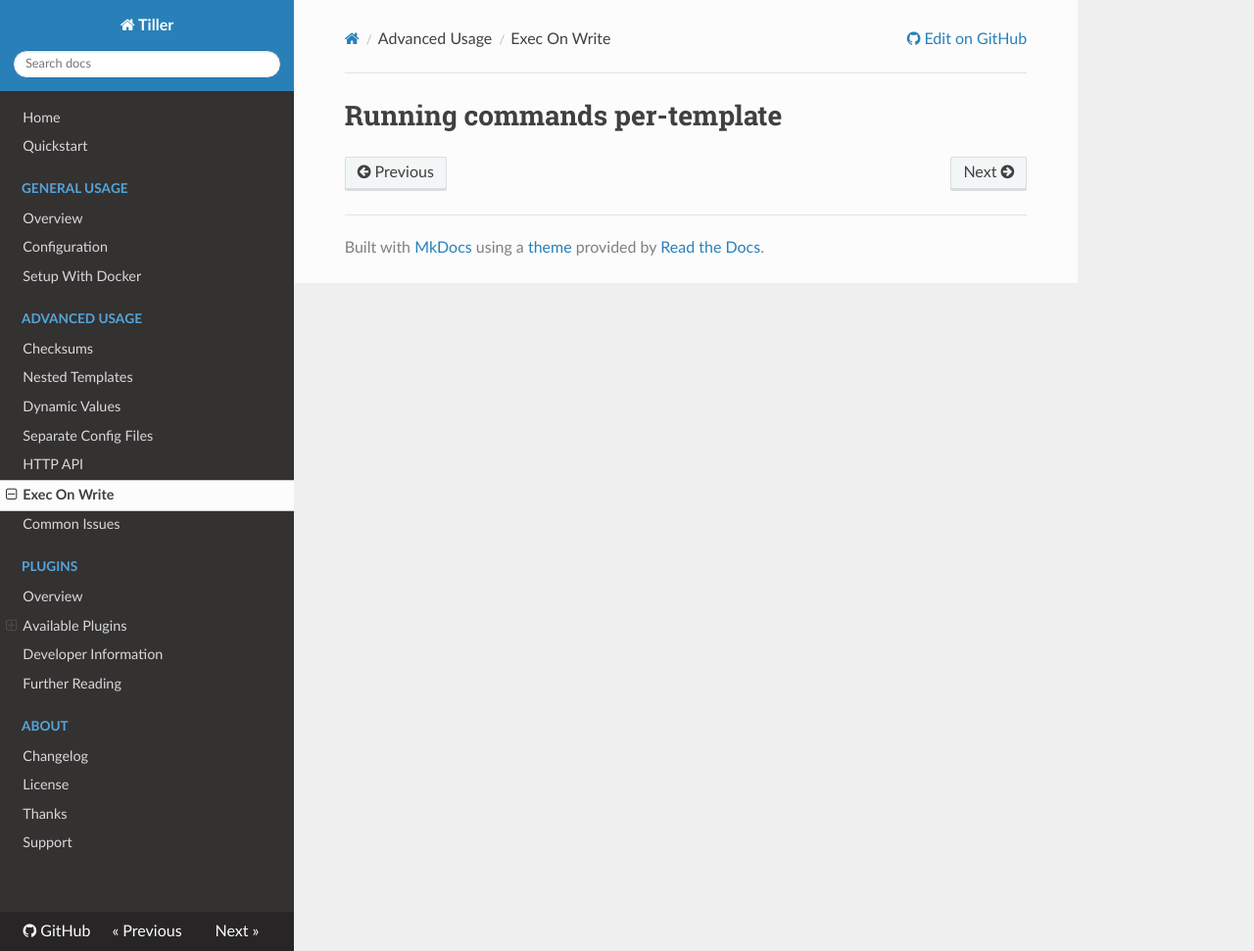
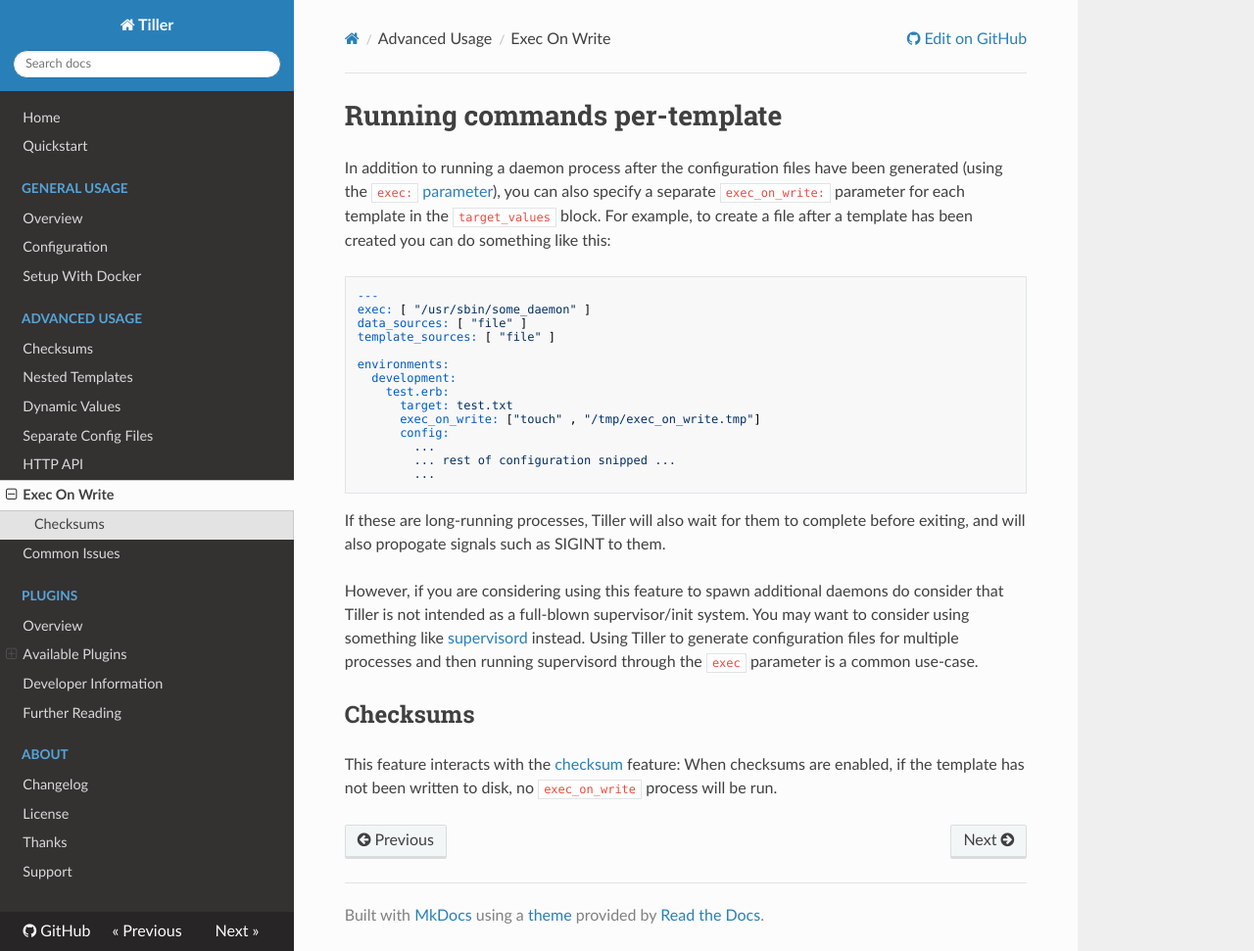
Before and after one commit to markround/tiller, an MkDocs documentation site: the page built from docs/advanced/exec_on_write.md, in a window 1280 px wide and 971 px high. Shown: the whole window at 98% size. Built offline with MkDocs 1.6.1, drawn with Linux system fonts in a browser that asks for light colours; nearby versions of some CDN libraries; old or Windows-style settings are respelled for this version of MkDocs.

Commit message:
Docs update. There will be a lot of these.

````diff
--- a/docs/advanced/exec_on_write.md
+++ b/docs/advanced/exec_on_write.md
@@ -1 +1,27 @@
 # Running commands per-template
+
+In addition to running a daemon process after the configuration files have been generated (using the `exec:` [parameter](../general/configuration.md#exec)), you can also specify a separate `exec_on_write:` parameter for each template in the `target_values` block. For example, to create a file after a template has been created you can do something like this:
+
+```yaml
+---
+exec: [ "/usr/sbin/some_daemon" ]
+data_sources: [ "file" ]
+template_sources: [ "file" ]
+
+environments:
+  development:
+    test.erb:
+      target: test.txt
+      exec_on_write: ["touch" , "/tmp/exec_on_write.tmp"]
+      config:
+        ...
+        ... rest of configuration snipped ...
+        ...
+```
+
+If these are long-running processes, Tiller will also wait for them to complete before exiting, and will also propogate signals such as SIGINT to them.
+
+However, if you are considering using this feature to spawn additional daemons do consider that Tiller is not intended as a full-blown supervisor/init system. You may want to consider using something like [supervisord](http://supervisord.org) instead. Using Tiller to generate configuration files for multiple processes and then running supervisord through the `exec` parameter is a common use-case.
+
+## Checksums
+This feature interacts with the [checksum](checksums.md) feature: When checksums are enabled, if the template has not been written to disk, no `exec_on_write` process will be run.
````
Also changed, not shown: docs/advanced/dynamic.md (+10 -1 lines), docs/advanced/separate_config.md (+3 -1 lines), docs/developers.md (+14 -13 lines), docs/general/configuration.md (+8 -1 lines), docs/general/thanks.md (+2 -0 lines), docs/plugins/consul.md (+2 -2 lines), docs/plugins/defaults.md (+2 -2 lines), docs/plugins/http.md (+3 -7 lines), docs/plugins/vault.md (+1 -1 lines), docs/plugins/zookeeper.md (+3 -7 lines).
